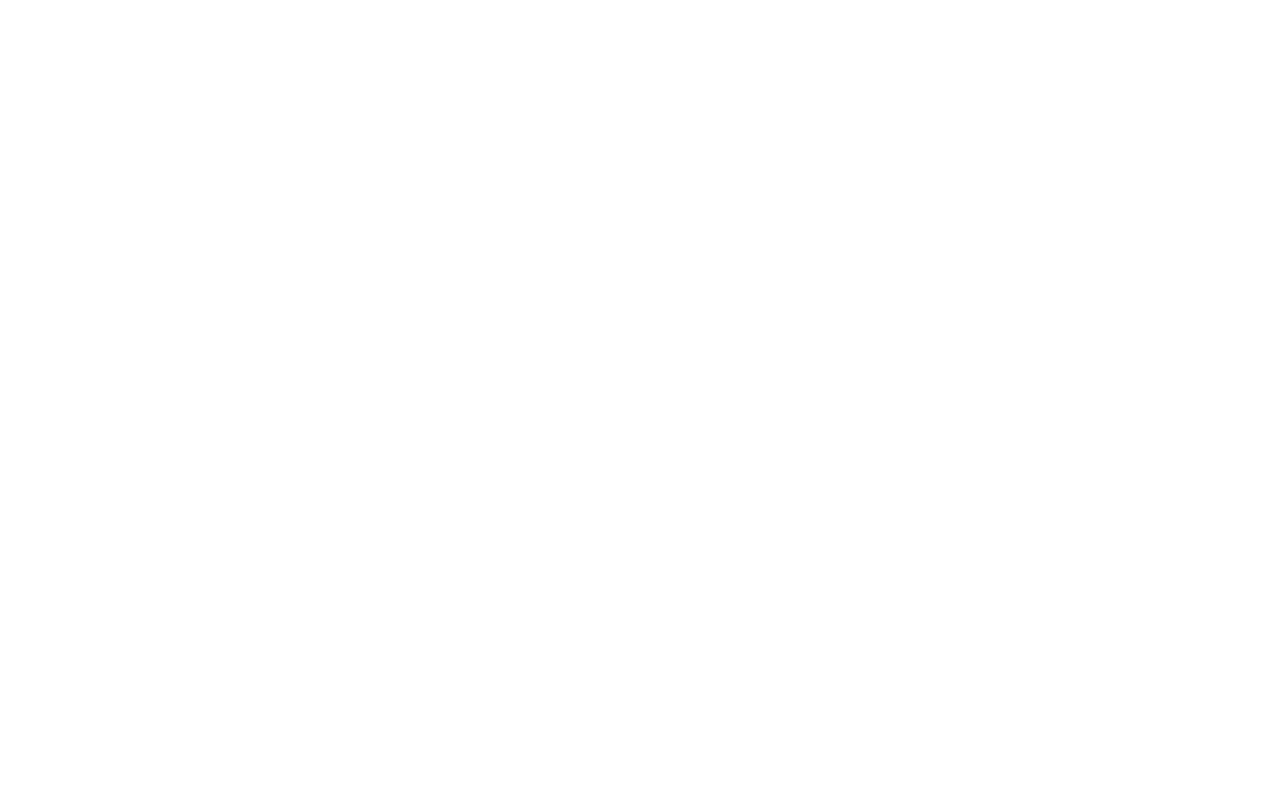
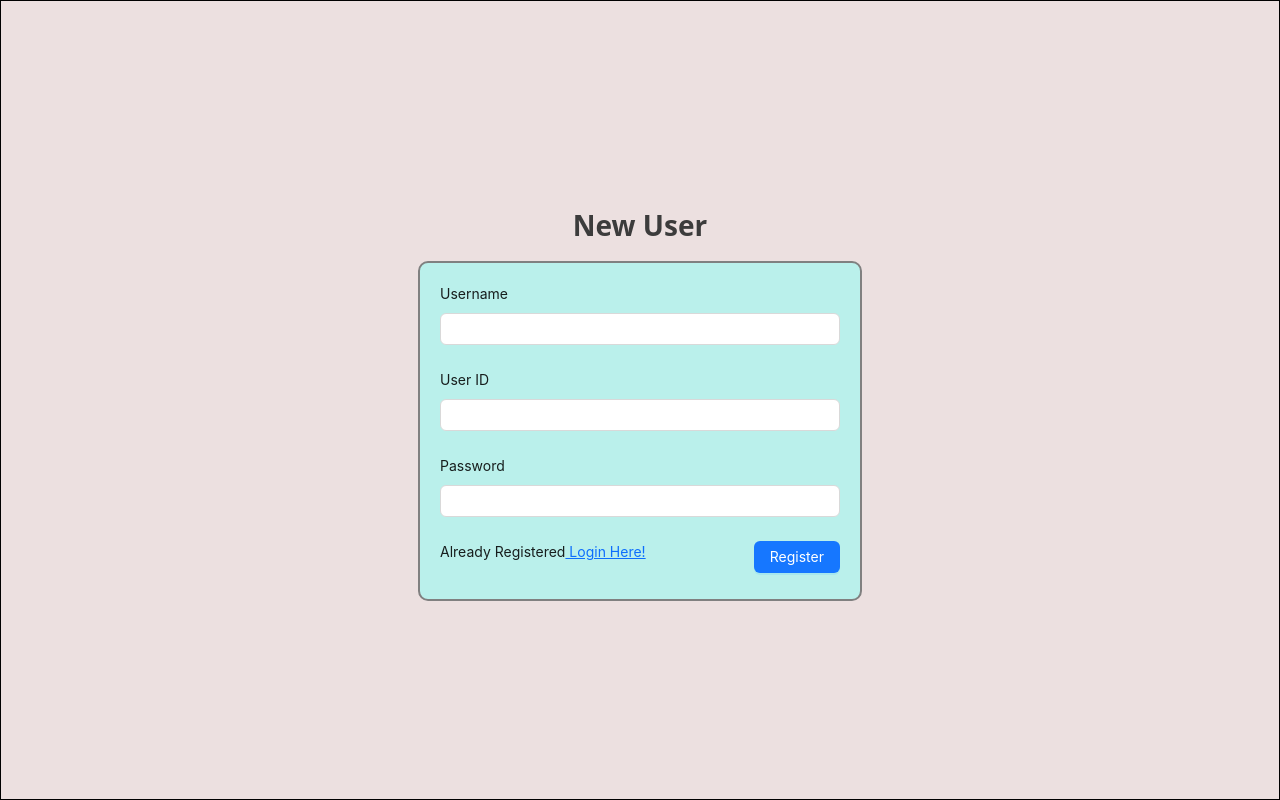
Before and after one commit to rajatmishra11/POS_MERN, a React (Create React App) app in the folder client/: page /register in a window 1280 px wide. Before the commit this address had no page. Built offline with nearby package versions, Linux system fonts and the light colour scheme.

Commit message:
Added login and register pages, styled them, and added a route for them in App.js.

```diff
--- a/client/src/App.js
+++ b/client/src/App.js
@@ -4,14 +4,18 @@ import { BrowserRouter, Routes, Route } from "react-router-dom";
 import Homepage from "./pages/Homepage";
 import ItemPage from "./pages/itemPage.js";
 import CartPage from "./pages/CartPage.js";
+import Login from "./pages/Login.js";
+import Register from "./pages/Register.js";
 
 function App() {
   return (
     <BrowserRouter>
       <Routes>
-        <Route path="/" element={<Homepage/>} />
+        <Route path="/" element={<Homepage />} />
         <Route path="/items" element={<ItemPage />} />
-        <Route path="/cart" element={<CartPage/>} />
+        <Route path="/cart" element={<CartPage />} />
+        <Route path="/login" element={<Login/>} />
+        <Route path="/register" element={<Register/>} />
       </Routes>
     </BrowserRouter>
   );
--- a/client/src/index.css
+++ b/client/src/index.css
@@ -45,3 +45,33 @@
     border: 3px solid lightgreen;
     background-color: rgb(140, 237, 160);
 }
+
+
+.register {
+    display: flex;
+    border: 1px solid black;
+    align-items: center;
+    flex-direction: column;
+    justify-content: center;
+    height: 100vh;
+    background-color: rgb(236, 224, 224);
+    box-shadow: rgba(0, 0, 0, 0.35) 0px 5px 15px !important;
+}
+
+.register input {
+    width: 400px;
+}
+
+.register h3{
+    text-align: center;
+    color: #3c3c3c;
+    font-weight: bold;
+    padding: 10px;
+}
+
+.register Form{
+    background-color:  rgb(186, 240, 235);
+    padding: 20px;
+    border: 2px solid gray;
+    border-radius: 10px;
+}
--- /dev/null
+++ b/client/src/pages/Login.js
@@ -0,0 +1,9 @@
+import React from 'react'
+
+const Login = () => {
+  return (
+    <div>Login</div>
+  )
+}
+
+export default Login
--- /dev/null
+++ b/client/src/pages/Register.js
@@ -0,0 +1,36 @@
+import React from "react";
+import { Button, Form, Input } from "antd";
+import { Link } from "react-router-dom";
+
+const Register = () => {
+  const handleSubmit = (value) => {
+    console.log(value);
+  };
+  return (
+    <div  className="register d-flex ">
+      <h3>New User</h3>
+      <Form  layout="vertical" onFinish={handleSubmit}>
+        <Form.Item name="Name" label="Username">
+          <Input />
+        </Form.Item>
+        <Form.Item name="userID" label="User ID">
+          <Input  />
+        </Form.Item>
+        <Form.Item name="password" label="Password">
+          <Input type="password" />
+        </Form.Item>
+        <div className="d-flex justify-content-between">
+          <p>
+            Already Registered
+            <Link to="/login"> Login Here!</Link>
+          </p>
+          <Button type="primary" htmlType="submit">
+            Register
+          </Button>
+        </div>
+      </Form>
+    </div>
+  );
+};
+
+export default Register;
--- a/client/src/pages/itemPage.js
+++ b/client/src/pages/itemPage.js
@@ -50,7 +50,7 @@ const itemPage = () => {
 
   useEffect(() => {
     getAllItems();
-  // eslint-disable-next-line react-hooks/exhaustive-deps
+    // eslint-disable-next-line react-hooks/exhaustive-deps
   }, []);
 
   const coloums = [
```
